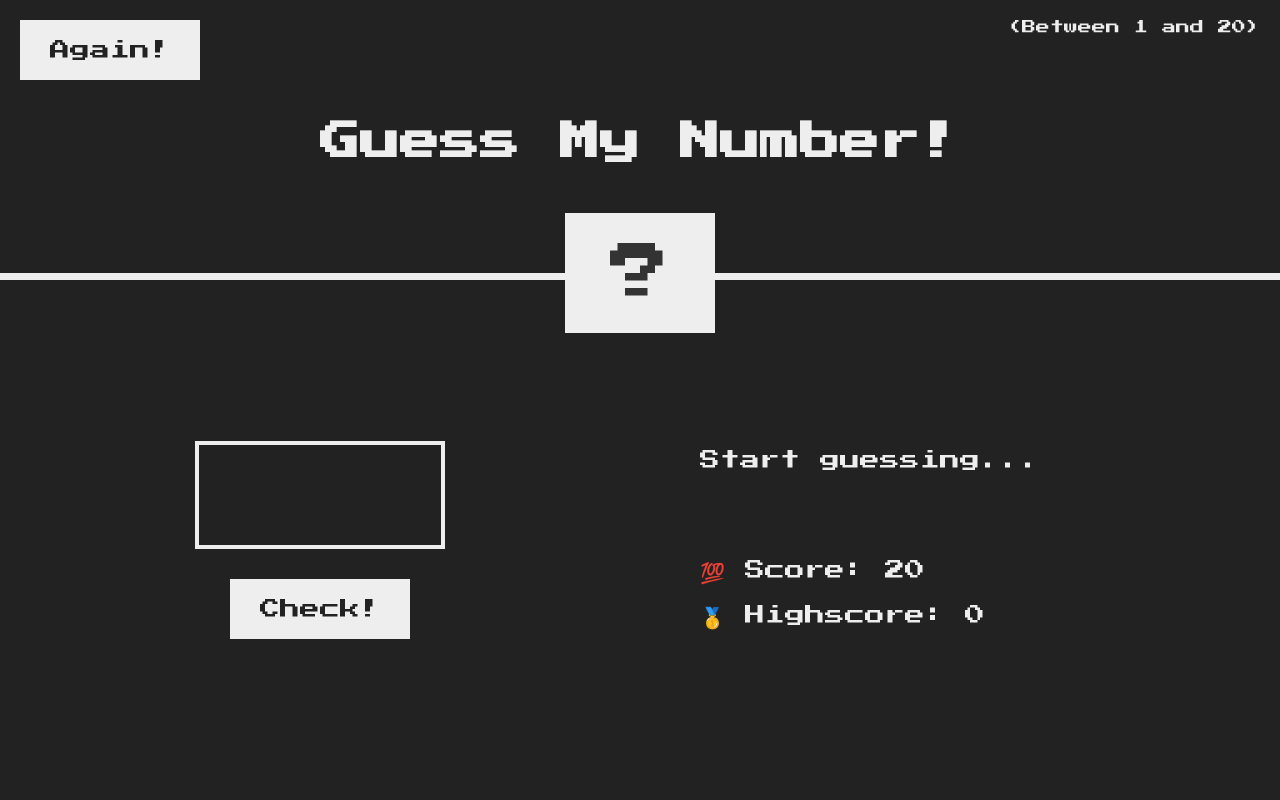
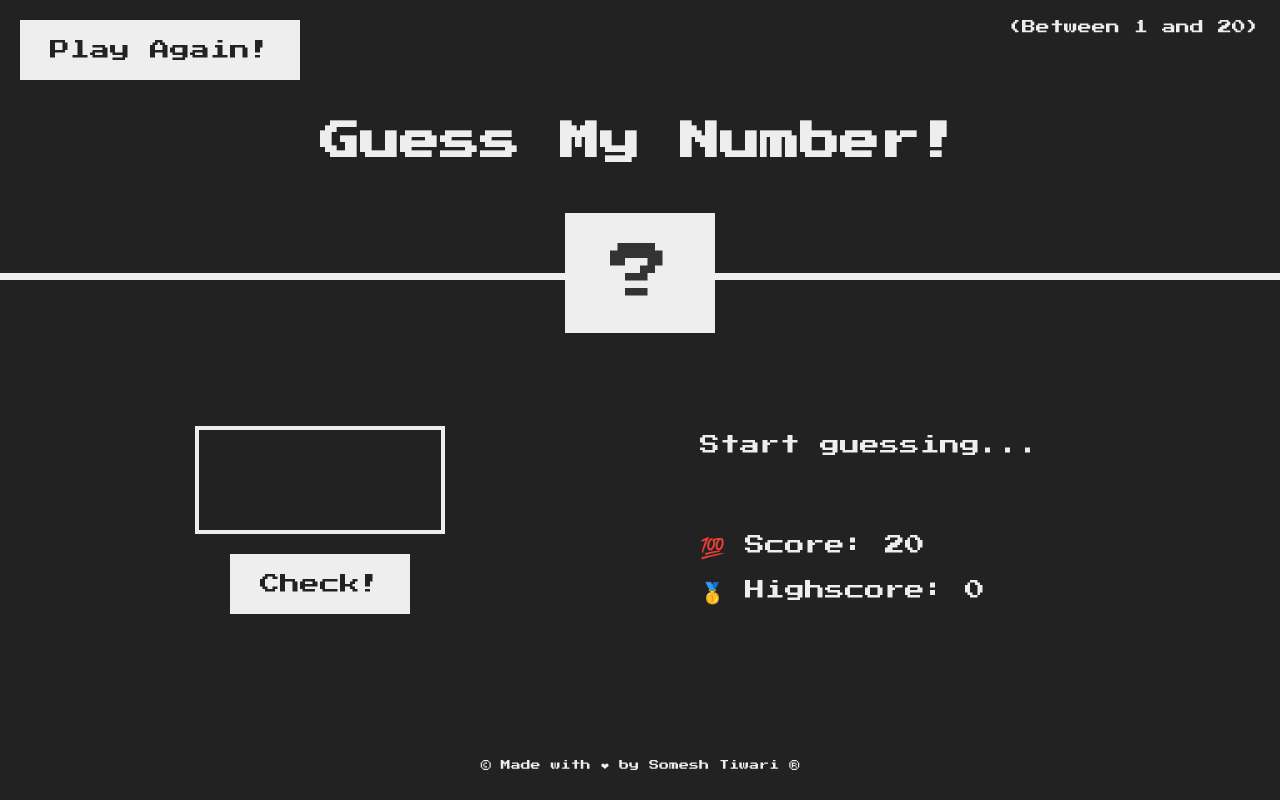
Before and after one commit to someshtiwarii/guess-the-number, a plain HTML site: page index.html in a window 1280 px wide. Drawn offline with Linux system fonts and the light colour scheme.

Commit message:
design changes

```diff
--- a/index.html
+++ b/index.html
@@ -11,7 +11,7 @@
     <header>
       <h1>Guess My Number!</h1>
       <p class="between">(Between 1 and 20)</p>
-      <button class="btn again">Again!</button>
+      <button class="btn again"> Play Again!</button>
       <div class="number">?</div>
     </header>
     <main>
@@ -27,6 +27,9 @@
         </p>
       </section>
     </main>
+    <footer>
+      <div class="footer-txt">&copy; Made with ❤ by Somesh Tiwari &reg;</div>
+    </footer>
     <script src="script.js"></script>
   </body>
 </html>
--- a/style.css
+++ b/style.css
@@ -15,6 +15,7 @@ body {
   font-family: 'Press Start 2P', sans-serif;
   color: #eee;
   background-color: #222;
+  max-height: 100vh;
   /* background-color: #60b347; */
 }
 
@@ -26,7 +27,7 @@ header {
 }
 
 main {
-  height: 65vh;
+  height: 60vh;
   color: #eee;
   display: flex;
   align-items: center;
@@ -92,7 +93,7 @@ h1 {
   width: 25rem;
   text-align: center;
   display: block;
-  margin-bottom: 3rem;
+  margin-bottom: 2rem;
 }
 
 .btn {
@@ -110,10 +111,15 @@ h1 {
 }
 
 .message {
-  margin-bottom: 8rem;
-  height: 3rem;
+  margin-bottom: 2rem;
+  height: 8rem;
 }
 
 .label-score {
   margin-bottom: 2rem;
 }
+
+.footer-txt{
+ text-align: center;
+ padding-bottom: 1rem;
+}
```
